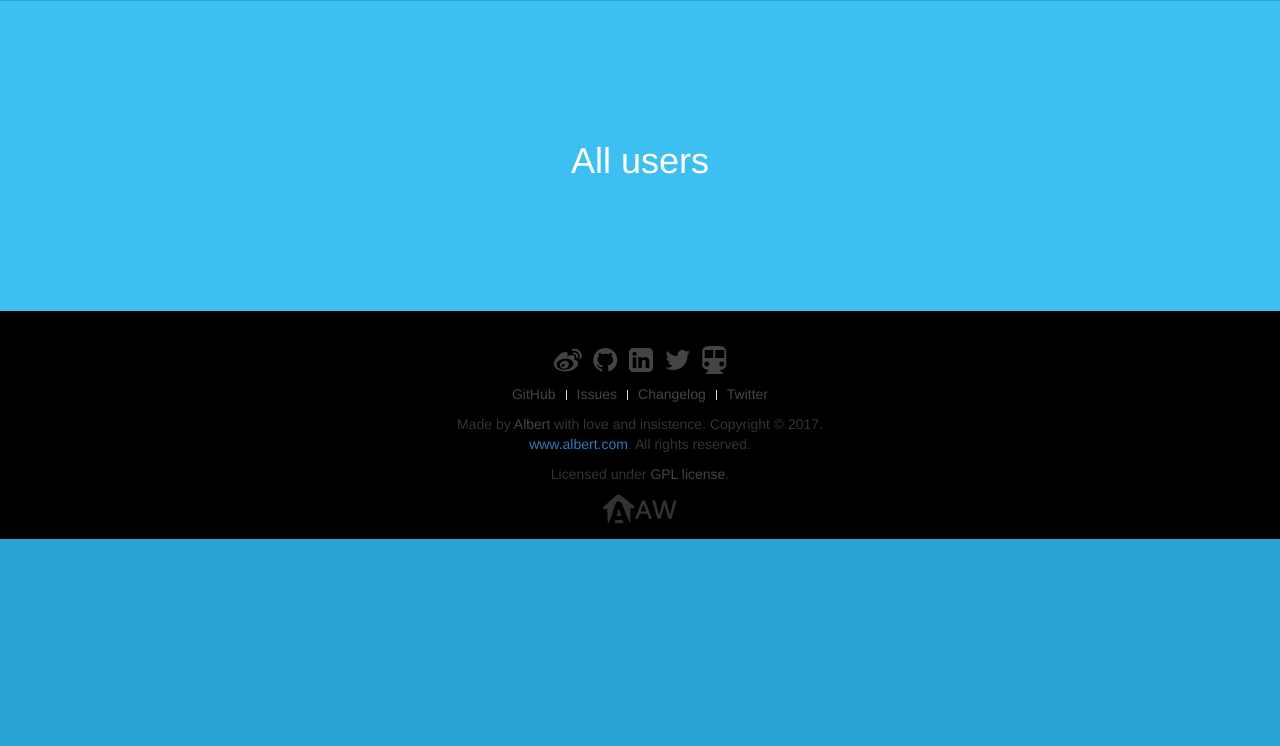
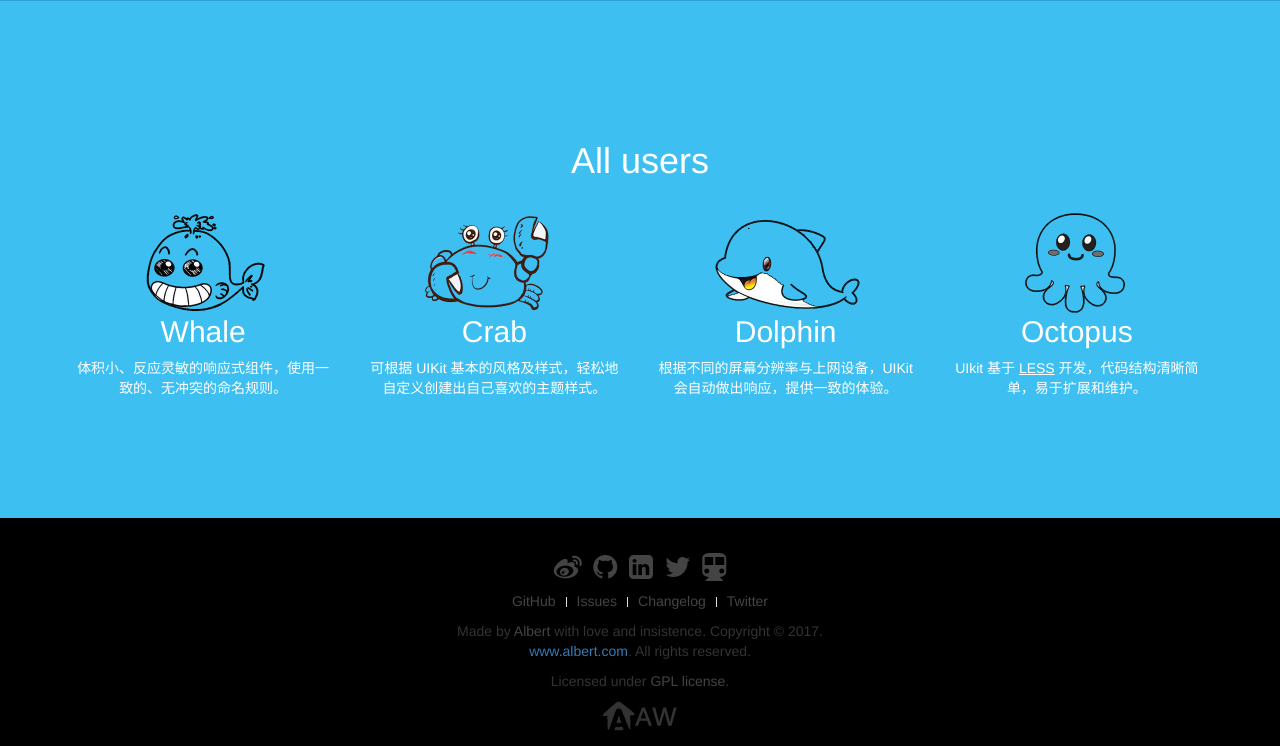
Before and after one commit to AlbertGithubHome/albert-web-app, a Python web app: template www/templates/index.html in a window 1280 px wide. Shown: the part 780-1526 px from the top of the page. Before the commit the page ends 1319 px from the top, so only its background shows below. Run offline with Jinja, Linux system fonts and the light colour scheme; the template is opened without the code that fills it, so the values that code supplies are empty; some libraries are stand-ins or nearby versions.

Commit message:
add info icon and backup

```diff
--- a/www/static/css/aw-albert.css
+++ b/www/static/css/aw-albert.css
@@ -82,7 +82,7 @@ body {
 .aw-section .uk-heading-large { margin-bottom: 20px; }
 .aw-section .uk-text-large { margin-bottom: 60px; }
 
-.aw-section-color-1 { background: #2ba3d4 url("../images/bg_teaser.svg") 50% 50% no-repeat; }/*bg_teaser.svg*/
+.aw-section-color-1 { background: #2ba3d4 url("../images/bg_albertworld.svg") 50% 50% no-repeat; }/*bg_teaser.svg*/
 
 /* Desktop and bigger */
 @media (max-width: 959px) {
--- a/www/templates/index.html
+++ b/www/templates/index.html
@@ -41,13 +41,52 @@
             <p>{{ u.name }} / {{ u.email }}</p>
             {% endfor %}
         </div>
-    </div>-->
+    </div>
+    class="uk-text-large"
+    -->
     <div class="aw-section aw-section-color-2 aw-section-colored">
         <div class="uk-container uk-container-center uk-text-center">
             <h1>All users</h1>
             {% for u in users %}
-            <p>{{ u.name }} / {{ u.email }}</p>
+            <p >{{ u.name }} / {{ u.email }}</p>
             {% endfor %}
+            <br>
+            <div class="uk-grid" data-uk-grid-margin>
+
+                <div class="uk-width-medium-1-4">
+                    <div class="uk-panel">
+                        <img class="tm-image-pull" src="static/images/whale.png" width="200" height="140" alt="Components">
+                        <h2 class="uk-margin-top-remove">Whale</h2>
+                        <p>体积小、反应灵敏的响应式组件，使用一致的、无冲突的命名规则。</p>
+                    </div>
+                </div>
+
+                <div class="uk-width-medium-1-4">
+                    <div class="uk-panel">
+                        <img class="tm-image-pull" src="static/images/crab.png" width="200" height="140" alt="Themes">
+                        <h2 class="uk-margin-top-remove">Crab</h2>
+                        <p>可根据 UIKit 基本的风格及样式，轻松地自定义创建出自己喜欢的主题样式。</p>
+                    </div>
+                </div>
+
+                <div class="uk-width-medium-1-4">
+                    <div class="uk-panel">
+                        <img class="tm-image-pull" src="static/images/dolphin.png" width="200" height="140" alt="Responsive">
+                        <h2 class="uk-margin-top-remove">Dolphin</h2>
+                        <p>根据不同的屏幕分辨率与上网设备，UIKit 会自动做出响应，提供一致的体验。</p>
+                    </div>
+                </div>
+
+                <div class="uk-width-medium-1-4">
+                    <div class="uk-panel">
+                        <img class="tm-image-pull" src="static/images/octopus.png" width="200" height="140" alt="LESS">
+                        <h2 class="uk-margin-top-remove">Octopus</h2>
+                        <p>UIkit 基于 <a href="http://www.lesscss.net" target="_blank" rel="nofollow">LESS</a> 开发，代码结构清晰简单，易于扩展和维护。</p>
+                    </div>
+                </div>
+
+            </div>
+
         </div>
     </div>
 
```
Also changed, not shown: backup/images/background.jpg (renamed from www/static/images/background.jpg), backup/images/icon_car.svg (added), backup/images/icon_components.svg (added), backup/images/icon_less.svg (added), backup/images/icon_responsive.svg (added), backup/images/icon_themes.svg (renamed from www/static/images/icon_themes.svg), backup/images/zzpic204.jpg (renamed from www/static/images/zzpic204.jpg), www/static/images/bg_albertworld.svg (renamed from www/static/images/bg_teaser.svg), www/static/images/crab.png (added), www/static/images/dolphin.png (added), www/static/images/fish.png (added), www/static/images/octopus.png (added), www/static/images/whale.png (added).
